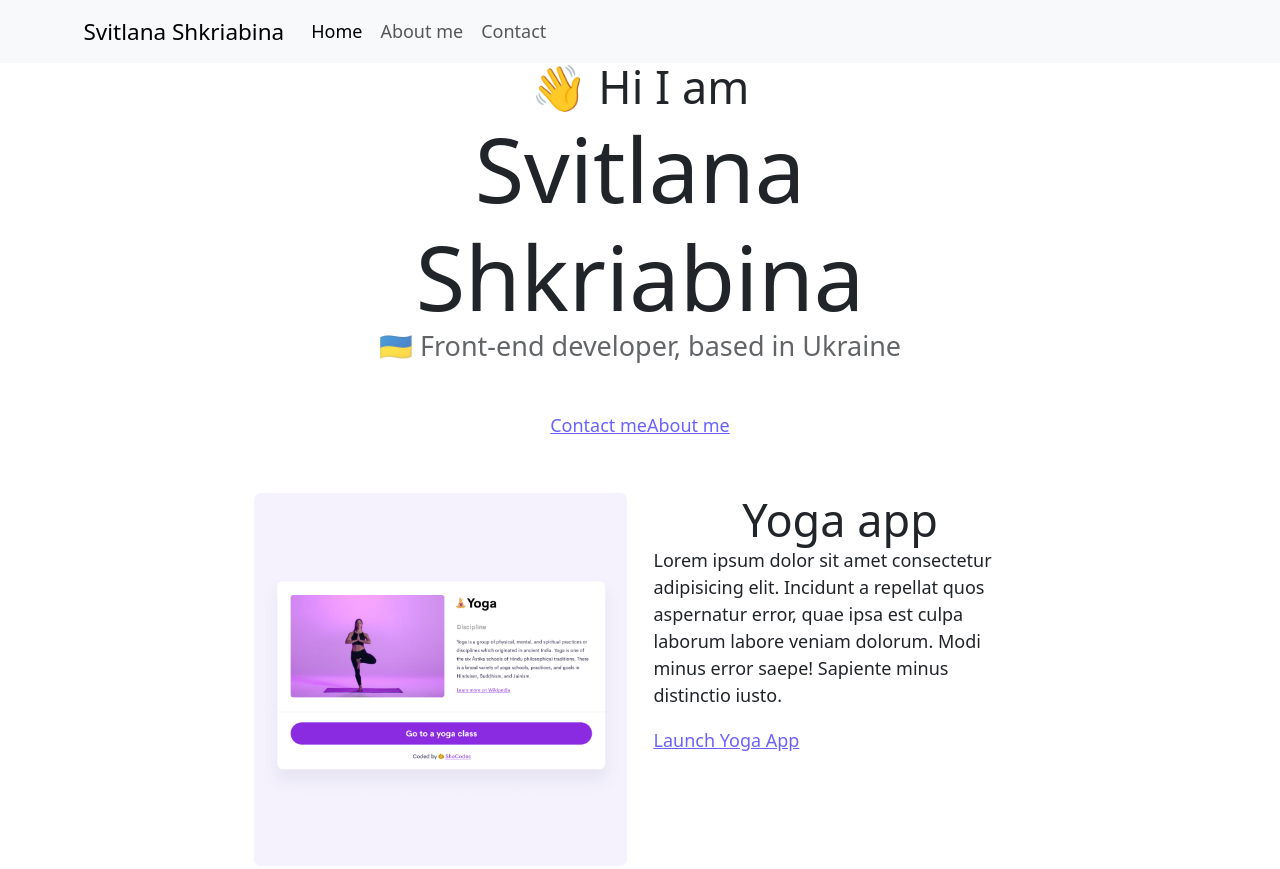
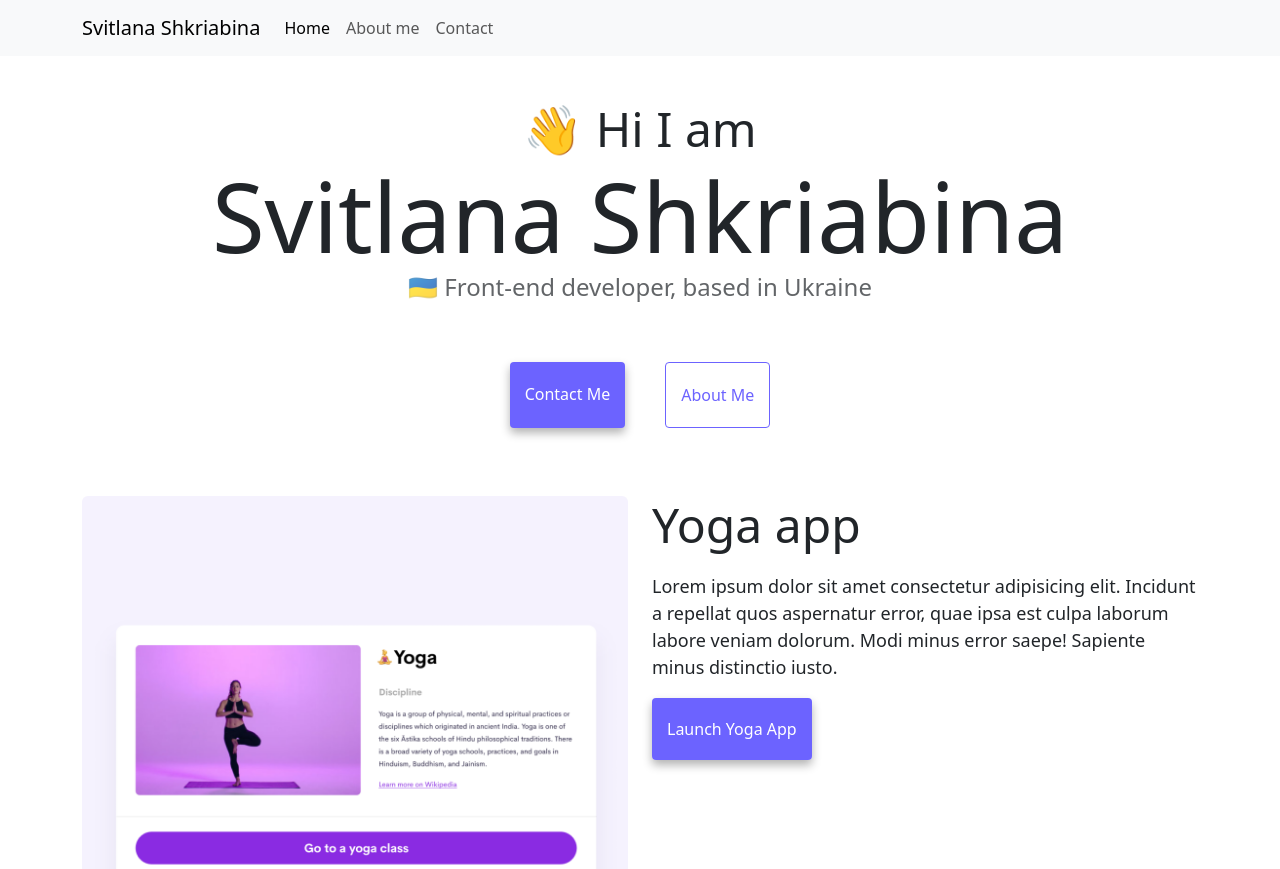
Before and after one commit to sveta-1970/Portfolio, a plain HTML site: page index.html in a window 1280 px wide. Shown: the top 869 px of the page. Drawn offline with nearby package versions, Linux system fonts and the light colour scheme.

Commit message:
Update style.css

```diff
--- a/src/style.css
+++ b/src/style.css
@@ -1,82 +1,79 @@
 :root {
-  --border: 1px solid #6c63ff;
   --primary-color: #6c63ff;
   --secondary-color: #f5f2fe;
-  --box-shadow: 5px 5px 5px rgba(0, 0, 0, 0.2);
-  font-size: 18px;
+  --box-shadow: 0 5px 10px rgba(0, 0, 0, 0.3);
 }
+
 body {
-  margin: 60px auto;
-  max-width: 800px;
+  margin-top: 100px;
 }
-h1 {
-  font-size: 5rem;
-}
-h2 {
-  font-size: 2.5rem;
-}
-h3 {
-  font-size: 1.5rem;
-  opacity: 0.7;
-}
+
 h1,
 h2,
 h3 {
-  text-align: center;
   margin: 0;
 }
-a {
-  color: var(--primary-color);
+
+h1 {
+  font-size: 96px;
 }
+
+h2 {
+  font-size: 48px;
+}
+
+h3 {
+  font-size: 24px;
+  opacity: 0.7;
+}
+
+p {
+  font-size: 18px;
+  line-height: 1.5;
+  padding: 20px 0;
+}
+
 .navigation-links {
   display: flex;
+  margin-top: 40px;
   justify-content: center;
-  margin: 50px;
 }
 
-.contact-link,
-.about-link {
+.navigation-links a {
+  margin: 20px;
+}
+
+.primary-link {
+  background: var(--primary-color);
+  box-shadow: var(--box-shadow);
+  color: white;
+  border-radius: 4px;
+  padding: 20px 15px;
   text-decoration: none;
   text-transform: capitalize;
-  text-align: center;
-  padding: 20px;
-  border: var(--border);
-  border-radius: 10px;
-  margin: 20px;
-  box-shadow: var(--box-shadow);
 }
 
-.contact-link {
-  background-color: var(--primary-color);
-  color: white;
-}
-.about-link:hover {
+.secondary-link {
   color: var(--primary-color);
-}
-.homepage-link {
-  text-align: center;
-  display: block;
+  border: 1px solid var(--primary-color);
+  border-radius: 4px;
+  padding: 20px 15px;
+  text-decoration: none;
+  text-transform: capitalize;
 }
 
-.about-paragraphs {
+.container {
+  margin: 0 auto;
+}
+
+.email-link {
   display: flex;
-  justify-content: space-between;
-  margin: 30px 0;
+  justify-content: center;
+  color: var(--primary-color);
+  font-size: 28px;
+  text-decoration: none;
 }
-.about-paragraphs p {
-  padding: 10px;
-  margin: 10px;
-  line-height: 1.5;
-  text-align: center;
-  background-color: var(--secondary-color);
-}
-#contact {
-  text-align: center;
-}
-.email-link {
-  text-decoration: none;
-  font-size: 1.5rem;
-}
+
 .email-link:hover {
   text-decoration: underline;
 }
```
